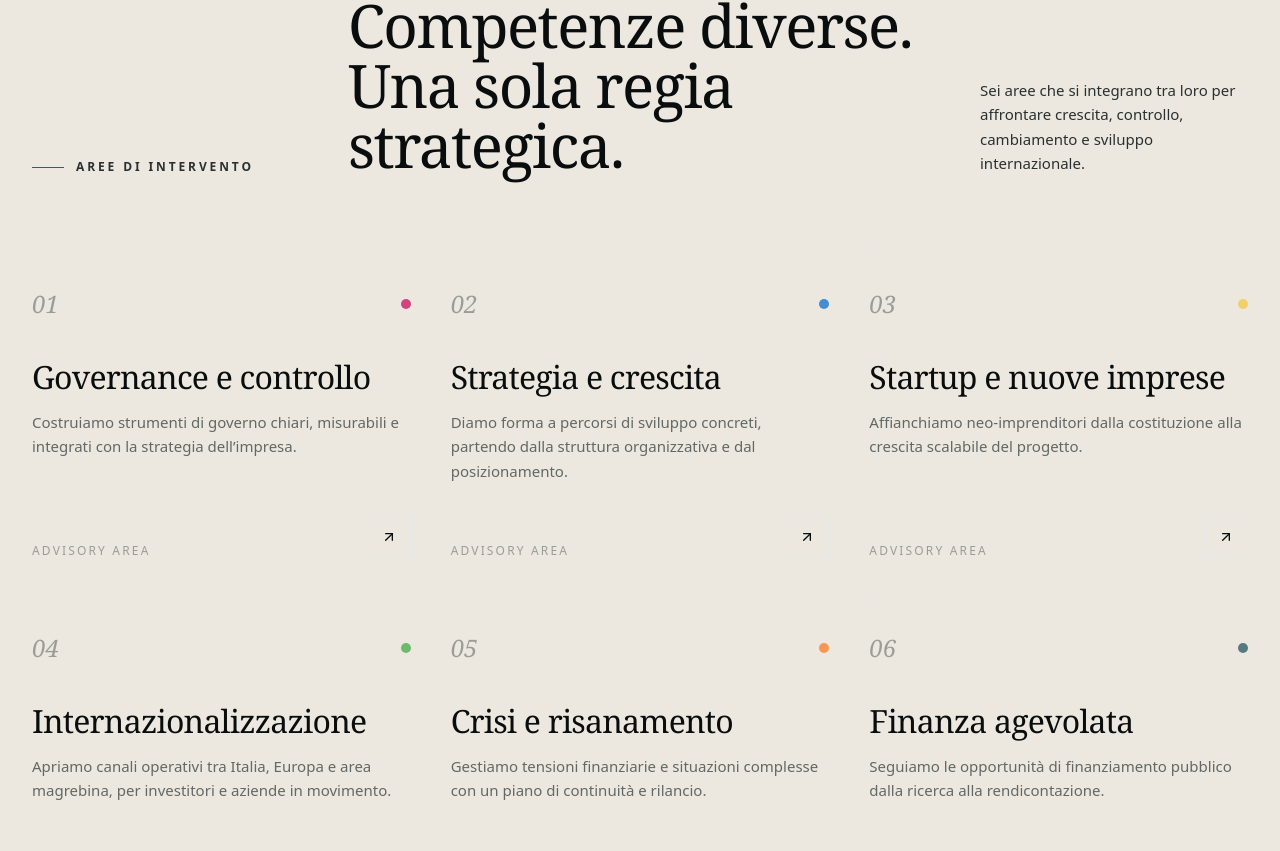
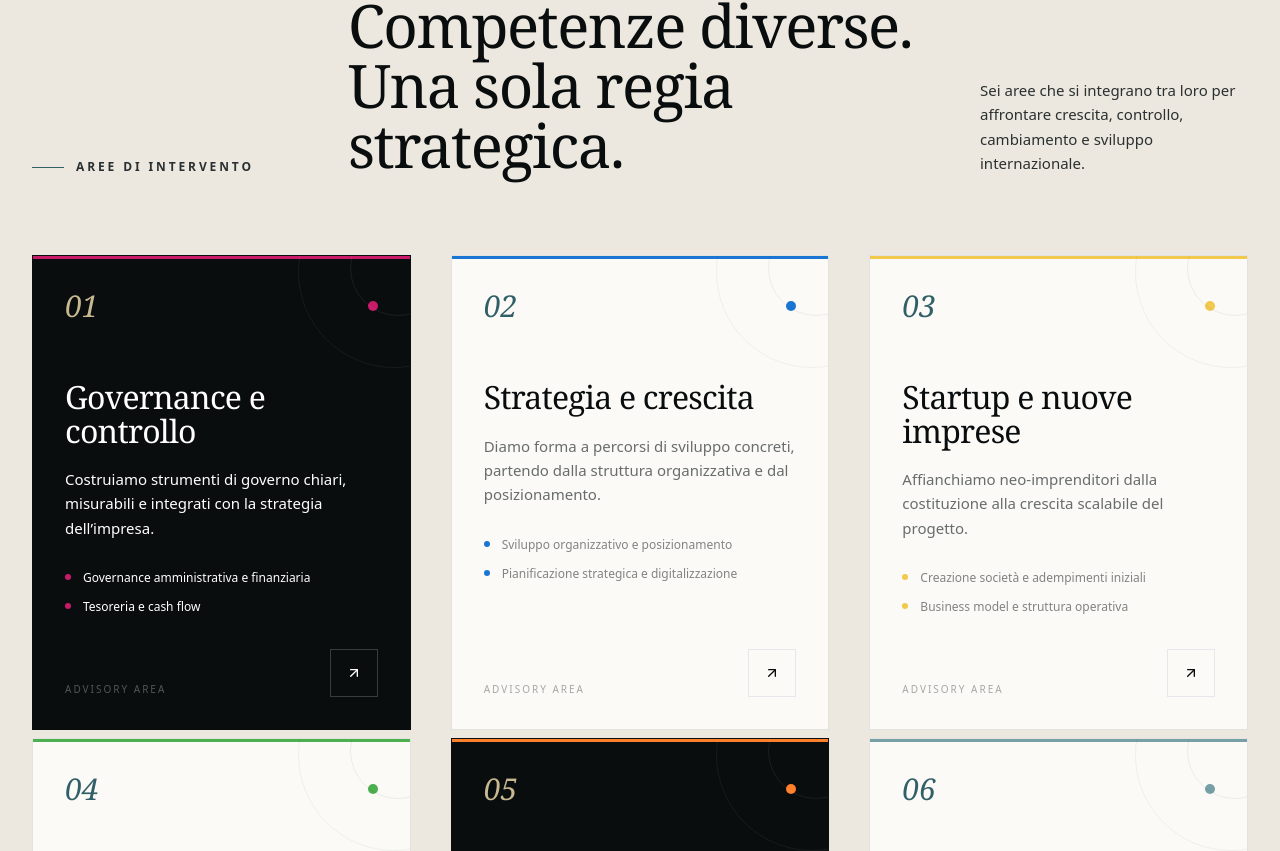
Before and after one commit to gaetanomeli95-lab/Prosperya-site, a Next.js app: page / in a window 1280 px wide. Shown: the part 2149-3000 px from the top of the page. Built offline with nearby package versions, Linux system fonts and the light colour scheme.

Commit message:
design: upgrade service modules into premium cards

```diff
--- a/src/components/ServiceCard.tsx
+++ b/src/components/ServiceCard.tsx
@@ -10,34 +10,49 @@ interface Props {
   index: number;
 }
 
-const accents = ['bg-logo-magenta','bg-logo-blue','bg-logo-yellow','bg-logo-green','bg-logo-orange','bg-mediterranean'];
+const accents = ['bg-logo-magenta','bg-logo-blue','bg-logo-yellow','bg-logo-green','bg-logo-orange','bg-mediterranean-light'];
 
 export function ServiceCard({ service, index }: Props) {
+  const featured = index === 0 || index === 4;
+
   return (
     <motion.article
       initial={{ opacity: 0, y: 22 }}
       whileInView={{ opacity: 1, y: 0 }}
       viewport={{ once: true, margin: '-50px' }}
       transition={{ duration: 0.55, delay: index * 0.06 }}
-      className="group relative min-h-[330px] border-t border-night/14 py-6 lg:py-8 flex flex-col"
+      className={`group relative min-h-[390px] overflow-hidden border p-7 lg:p-8 flex flex-col transition-all duration-500 hover:-translate-y-1.5 hover:shadow-float ${featured ? 'bg-night border-night text-white' : 'bg-paper border-night/10 hover:border-night/20'}`}
     >
-      <div className="flex items-center justify-between mb-10">
-        <span className="font-heading italic text-2xl text-night/35">0{index + 1}</span>
-        <span className={`h-2.5 w-2.5 rounded-full ${accents[index % accents.length]} opacity-80`} />
+      <div className={`absolute inset-x-0 top-0 h-[3px] ${accents[index % accents.length]}`} />
+      <div className="absolute -right-20 -top-20 h-48 w-48 rounded-full border border-current opacity-[0.06] transition-transform duration-700 group-hover:scale-110" />
+      <div className="absolute -right-9 -top-9 h-24 w-24 rounded-full border border-current opacity-[0.07]" />
+
+      <div className="flex items-center justify-between mb-14">
+        <span className={`font-heading italic text-3xl ${featured ? 'text-sand' : 'text-mediterranean'}`}>0{index + 1}</span>
+        <span className={`h-2.5 w-2.5 rounded-full ${accents[index % accents.length]}`} />
       </div>
 
-      <h3 className="max-w-sm text-2xl lg:text-[2rem] font-heading leading-[1.05] text-night group-hover:text-mediterranean transition-colors">
+      <h3 className={`max-w-sm text-2xl lg:text-[2rem] font-heading leading-[1.04] transition-colors ${featured ? '!text-white' : 'text-night group-hover:text-mediterranean'}`}>
         {service.title}
       </h3>
-      <p className="mt-4 max-w-md text-[15px] leading-relaxed text-anthracite/70">
+      <p className={`mt-5 max-w-md text-[15px] leading-relaxed ${featured ? '!text-white/68' : 'text-anthracite/70'}`}>
         {service.promise}
       </p>
 
+      <div className="mt-7 space-y-2.5">
+        {service.bullets.slice(0, 2).map((bullet) => (
+          <div key={bullet} className={`flex items-start gap-3 text-xs leading-relaxed ${featured ? '!text-white/52' : 'text-night/50'}`}>
+            <span className={`mt-1.5 h-1.5 w-1.5 rounded-full ${accents[index % accents.length]}`} />
+            <span>{bullet}</span>
+          </div>
+        ))}
+      </div>
+
       <div className="mt-auto pt-8 flex items-end justify-between gap-4">
-        <p className="text-xs uppercase tracking-[0.18em] text-night/35">Advisory area</p>
+        <p className={`text-[10px] uppercase tracking-[0.2em] ${featured ? '!text-white/30' : 'text-night/35'}`}>Advisory area</p>
         <Link
           href={`/servizi/${service.slug}/`}
-          className="grid place-items-center h-11 w-11 border border-night/18 text-night group-hover:bg-night group-hover:text-white transition-all"
+          className={`grid place-items-center h-12 w-12 border transition-all ${featured ? 'border-white/20 !text-white hover:bg-white hover:!text-night' : 'border-night/18 text-night group-hover:bg-night group-hover:!text-white'}`}
           aria-label={`Approfondisci ${service.title}`}
         >
           <ArrowUpRight className="w-4 h-4" />
```
